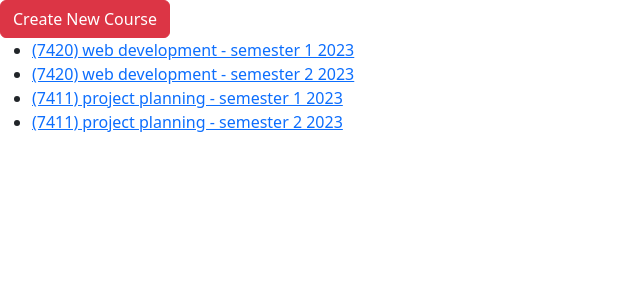
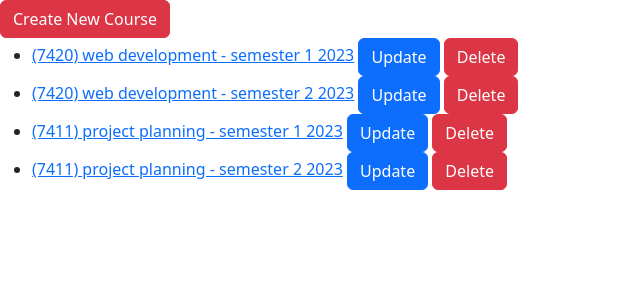
Before and after one commit to lulubeanana17/University_Attendance_System_V1_Fullstack, a Django app: page /courses in a window 1280 px wide. Shown: the part 56-356 px from the top of the page, without its empty margins (0-640 px from the left). Run offline with Django 4.2, Linux system fonts and the light colour scheme; data comes from the database, SQL or seed files in the repository; both versions use the stored data as it was after the commit.

Commit message:
view for course done

```diff
--- a/attendance/templates/list_courses.html
+++ b/attendance/templates/list_courses.html
@@ -8,8 +8,8 @@ Courses
     {% for course in courses %}
         <li>
             <a href="{% url 'detail_course' id=course.id %}">({{ course.code }}) {{ course.name }} - {{ course.semester.semester }} {{ course.semester.year }}</a>
-{#            <a href="{% url 'update_category_form' id=category.id %}" class="btn btn-primary">Update</a>#}
-{#            <a href="{% url 'delete_category' id=category.id %}" class="btn btn-danger">Delete</a>#}
+            <a href="{% url 'update_course_view' id=course.id %}" class="btn btn-primary">Update</a>
+            <a href="{% url 'delete_course_view' id=course.id %}" class="btn btn-danger">Delete</a>
         </li>
     {% endfor %}
     </ul>
--- a/attendance/urls.py
+++ b/attendance/urls.py
@@ -4,7 +4,8 @@ from attendance.views import HomePageView, list_semesters, detail_semester, deta
     detail_class, list_lecturers, detail_lecturer, list_students, detail_student, create_semester_form, create_semester, \
     CourseCreateView, ClassCreateView, register_user_lecturer, register_user_student, LecturerCreateView, \
     StudentCreateView, ClassLecturerUpdateView, ClassStudentEnrolView, ClassLecturerAssignView, \
-    remove_class_lecturer, remove_class_enrollment, SemesterUpdateView, SemesterDeleteView
+    remove_class_lecturer, remove_class_enrollment, SemesterUpdateView, SemesterDeleteView, CourseUpdateView, \
+    CourseDeleteView
 
 urlpatterns = [
     path("", HomePageView.as_view(), name="home"),
@@ -24,6 +25,10 @@ urlpatterns = [
          name="detail_course"),
     path("courses/create", CourseCreateView.as_view(),
          name="create_course"),
+    path("courses/update/<int:id>", CourseUpdateView.as_view()
+         , name="update_course_view"),
+    path("courses/delete/<int:id>", CourseDeleteView.as_view()
+         , name="delete_course_view"),
     path("classes", list_classes, name="classes"),
     path("classes/<int:id>", detail_class,
          name="detail_class"),
--- a/attendance/views.py
+++ b/attendance/views.py
@@ -6,7 +6,7 @@ from django.urls import reverse_lazy
 from django.views.generic import ListView, CreateView, UpdateView, DeleteView
 
 from attendance.forms import CourseForm, ClassForm, UserRegistrationForm1, UserRegistrationForm2, LecturerForm, \
-    StudentForm, ClassLecturerForm, ClassEnrolmentForm, SemesterForm
+    StudentForm, ClassLecturerForm, ClassEnrolmentForm, SemesterForm, CourseUpdateForm
 from attendance.models import Semester, Course, Class, Lecturer, Student, Enrollment
 
 
@@ -86,6 +86,20 @@ class CourseCreateView(CreateView):
     template_name = "create_course_view.html"
     model = Course
     form_class = CourseForm
+
+# update courses
+class CourseUpdateView(UpdateView):
+    template_name = "update_course_view.html"
+    model = Course
+    form_class = CourseUpdateForm
+    pk_url_kwarg = 'id'
+
+# delete courses
+class CourseDeleteView(DeleteView):
+    template_name = "delete_course_view.html"
+    model = Course
+    success_url = reverse_lazy("courses")
+    pk_url_kwarg = 'id'
 
 # show classes
 def list_classes(request):
```
Also changed, not shown: attendance/forms.py (+9 -0 lines), attendance/templates/delete_course_view.html (added, +11 -0 lines), attendance/templates/update_course_view.html (added, +11 -0 lines), db.sqlite3.
